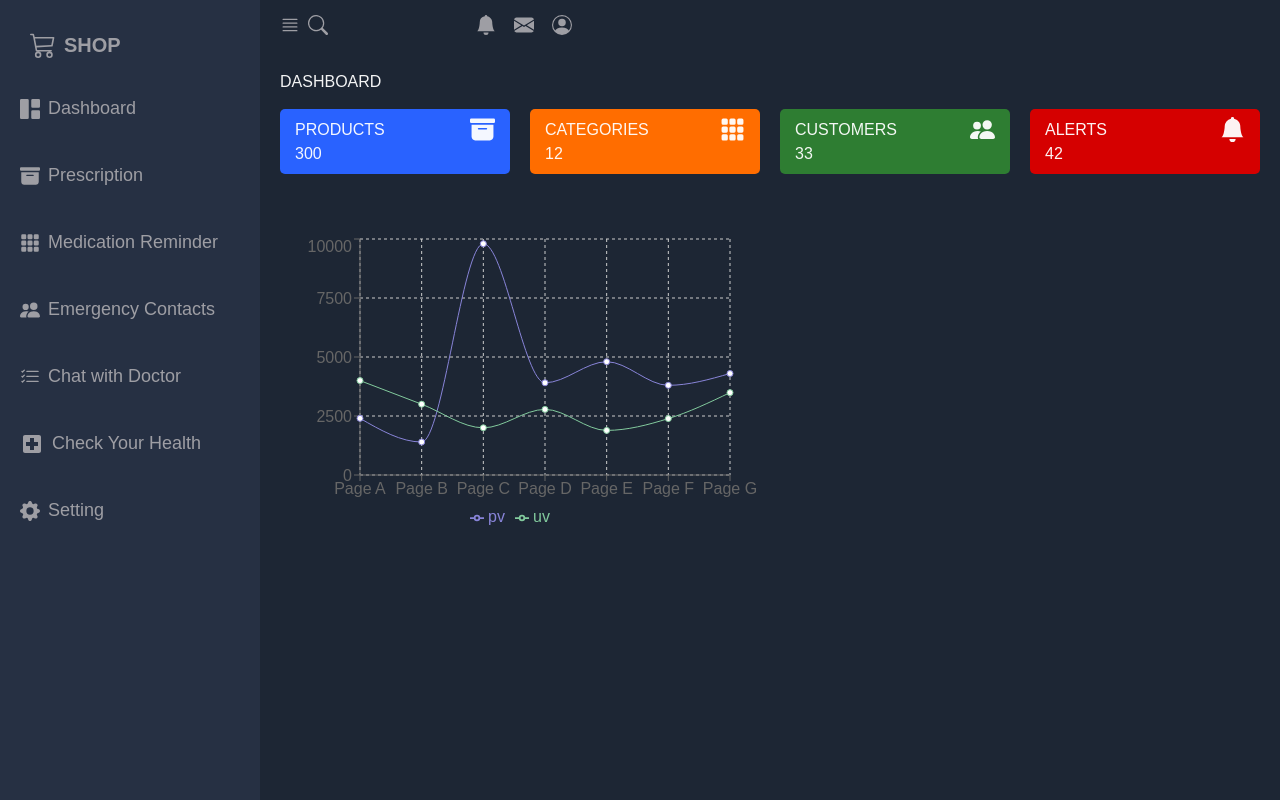
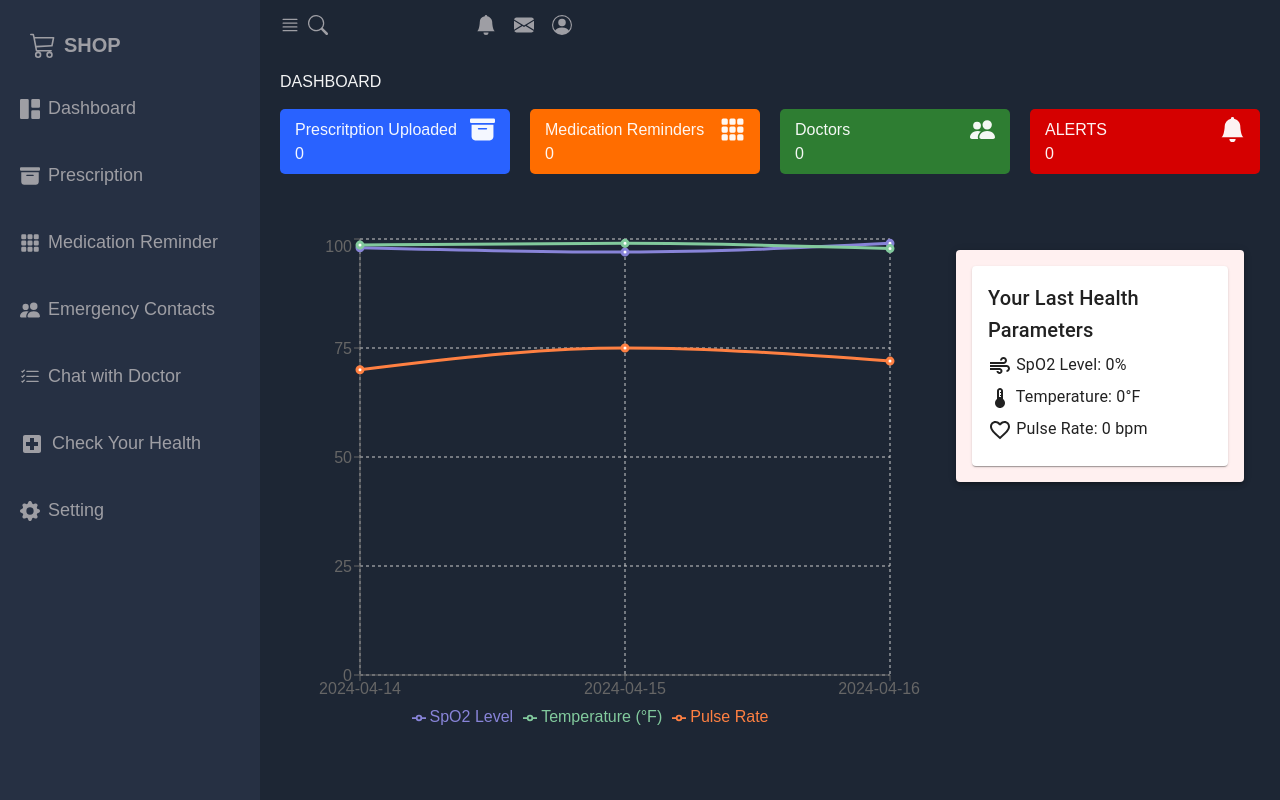
Before and after one commit to akankshamaloo/HelpDroid-React, a React (Create React App) app in the folder frontend/: page /home in a window 1280 px wide. Built offline with nearby package versions, Linux system fonts and the light colour scheme; no server answers.

Commit message:
dashboard done

```diff
--- a/frontend/src/components/Home_comp.jsx
+++ b/frontend/src/components/Home_comp.jsx
@@ -1,10 +1,21 @@
-import React from "react";
+import React, { useState, useEffect } from "react";
 import {
   BsFillArchiveFill,
   BsFillGrid3X3GapFill,
   BsPeopleFill,
   BsFillBellFill,
 } from "react-icons/bs";
+import { FaBold, FaHeart } from "react-icons/fa"; // Assuming you're using Font Awesome
+import Card from "@mui/material/Card";
+import CardContent from "@mui/material/CardContent";
+import Typography from "@mui/material/Typography";
+import Paper from "@mui/material/Paper";
+import FavoriteIcon from "@mui/icons-material/Favorite";
+import ThermostatIcon from "@mui/icons-material/Thermostat";
+import PulseIcon from "@mui/icons-material/Favorite"; // Assuming you're using this for pulse
+import OxygenIcon from "@mui/icons-material/Air"; // This is an assumption, replace with the actual icon you wish to use
+import FavoriteBorderIcon from "@mui/icons-material/FavoriteBorder"; // Assuming this is for pulse rate
+
 import {
   BarChart,
   Bar,
@@ -20,49 +31,61 @@ import {
 } from "recharts";
 
 function Home_Comp() {
-  const data = [
+  const [isEmergency, setEmergency] = useState(false);
+  const [prescriptions, setPrescriptions] = useState(0);
+  const [reminders, setReminders] = useState(0);
+  const [doctors, setDoctors] = useState(0);
+  const [alerts, setAlerts] = useState(0);
+  const [temperature, setTemperature] = useState(0);
+  const [pulse, setPulse] = useState(0);
+  const [oxygenLevel, setOxygenLevel] = useState(0);
+
+  useEffect(() => {
+    const fetchCounts = async () => {
+      try {
+        const endpoints = [
+          "api/prescriptions/count", // Replace with your actual endpoint
+          "api/reminders/count", // Replace with your actual endpoint
+          "api/doctors/count", // Replace with your actual endpoint
+          "api/alerts/count", // Replace with your actual endpoint
+        ];
+        const promises = endpoints.map((endpoint) =>
+          fetch(endpoint).then((res) => res.json())
+        );
+        const results = await Promise.all(promises);
+
+        setPrescriptions(results[0].count);
+        setReminders(results[1].count);
+        setDoctors(results[2].count);
+        setAlerts(results[3].count);
+      } catch (error) {
+        console.error("Failed to fetch counts:", error);
+      }
+    };
+
+    fetchCounts();
+  }, []); //
+
+  const dummyData = [
     {
-      name: "Page A",
-      uv: 4000,
-      pv: 2400,
-      amt: 2400,
+      date: "2024-04-14",
+      spo2: 98,
+      temperature: 98.6,
+      pulse: 70,
     },
     {
-      name: "Page B",
-      uv: 3000,
-      pv: 1398,
-      amt: 2210,
+      date: "2024-04-15",
+      spo2: 97,
+      temperature: 99.0,
+      pulse: 75,
     },
     {
-      name: "Page C",
-      uv: 2000,
-      pv: 9800,
-      amt: 2290,
+      date: "2024-04-16",
+      spo2: 99,
+      temperature: 97.8,
+      pulse: 72,
     },
-    {
-      name: "Page D",
-      uv: 2780,
-      pv: 3908,
-      amt: 2000,
-    },
-    {
-      name: "Page E",
-      uv: 1890,
-      pv: 4800,
-      amt: 2181,
-    },
-    {
-      name: "Page F",
-      uv: 2390,
-      pv: 3800,
-      amt: 2500,
-    },
-    {
-      name: "Page G",
-      uv: 3490,
-      pv: 4300,
-      amt: 2100,
-    },
+    // ... more dummy data ...
   ];
 
   return (
@@ -74,31 +97,31 @@ function Home_Comp() {
       <div className="main-cards">
         <div className="card">
           <div className="card-inner">
-            <h3>PRODUCTS</h3>
+            <h3>Prescritption Uploaded</h3>
             <BsFillArchiveFill className="card_icon" />
           </div>
-          <h1>300</h1>
+          <h1>{prescriptions}</h1>
         </div>
         <div className="card">
           <div className="card-inner">
-            <h3>CATEGORIES</h3>
+            <h3>Medication Reminders</h3>
             <BsFillGrid3X3GapFill className="card_icon" />
           </div>
-          <h1>12</h1>
+          <h1>{reminders}</h1>
         </div>
         <div className="card">
           <div className="card-inner">
-            <h3>CUSTOMERS</h3>
+            <h3>Doctors </h3>
             <BsPeopleFill className="card_icon" />
           </div>
-          <h1>33</h1>
+          <h1>{doctors}</h1>
         </div>
         <div className="card">
           <div className="card-inner">
             <h3>ALERTS</h3>
             <BsFillBellFill className="card_icon" />
           </div>
-          <h1>42</h1>
+          <h1>{alerts}</h1>
         </div>
       </div>
 
@@ -127,9 +150,7 @@ function Home_Comp() {
 
         <ResponsiveContainer width="100%" height="100%">
           <LineChart
-            width={1000}
-            height={600}
-            data={data}
+            data={dummyData}
             margin={{
               top: 5,
               right: 30,
@@ -138,18 +159,70 @@ function Home_Comp() {
             }}
           >
             <CartesianGrid strokeDasharray="3 3" />
-            <XAxis dataKey="name" />
+            <XAxis dataKey="date" />
             <YAxis />
             <Tooltip />
             <Legend />
             <Line
               type="monotone"
-              dataKey="pv"
+              dataKey="spo2"
               stroke="#8884d8"
-              activeDot={{ r: 8 }}
+              strokeWidth={3}
+              name="SpO2 Level"
             />
-            <Line type="monotone" dataKey="uv" stroke="#82ca9d" />
+            <Line
+              type="monotone"
+              dataKey="temperature"
+              stroke="#82ca9d"
+              strokeWidth={3}
+              name="Temperature (°F)"
+            />
+            <Line
+              type="monotone"
+              dataKey="pulse"
+              stroke="#FF8042"
+              strokeWidth={3}
+              name="Pulse Rate"
+            />
           </LineChart>
+        </ResponsiveContainer>
+        <ResponsiveContainer height="100%">
+          <Paper
+            elevation={3}
+            className="health-parameters"
+            style={{
+              margin: "1rem",
+              padding: "1rem",
+              backgroundColor: "#fff0f0",
+            }}
+          >
+            <Card>
+              <CardContent>
+                <Typography
+                  variant="h6"
+                  component="div"
+                  style={{ marginBottom: "0.5rem", font: FaBold }}
+                >
+                  Your Last Health Parameters
+                </Typography>
+                <Typography
+                  variant="body2"
+                  style={{ marginBottom: "0.5rem", fontSize: "1rem" }}
+                >
+                  <OxygenIcon /> SpO2 Level: {oxygenLevel}%
+                </Typography>
+                <Typography
+                  variant="body2"
+                  style={{ marginBottom: "0.5rem", fontSize: "1rem" }}
+                >
+                  <ThermostatIcon /> Temperature: {temperature}°F
+                </Typography>
+                <Typography variant="body2" style={{ fontSize: "1rem" }}>
+                  <FavoriteBorderIcon /> Pulse Rate: {pulse} bpm
+                </Typography>
+              </CardContent>
+            </Card>
+          </Paper>
         </ResponsiveContainer>
       </div>
     </main>
--- a/frontend/src/index.css
+++ b/frontend/src/index.css
@@ -589,10 +589,11 @@ body {
 
 .charts {
   display: grid;
-  grid-template-columns: 1fr 1fr;
+  grid-template-columns: 1fr 0.5fr;
   gap: 20px;
   margin-top: 60px;
-  height: 300px;
+  width: 100%;
+  height: calc(100vh - 300px);
 }
 
 /* End Main  */
```
Also changed, not shown: frontend/src/pages/Login.jsx (+117 -56 lines).
